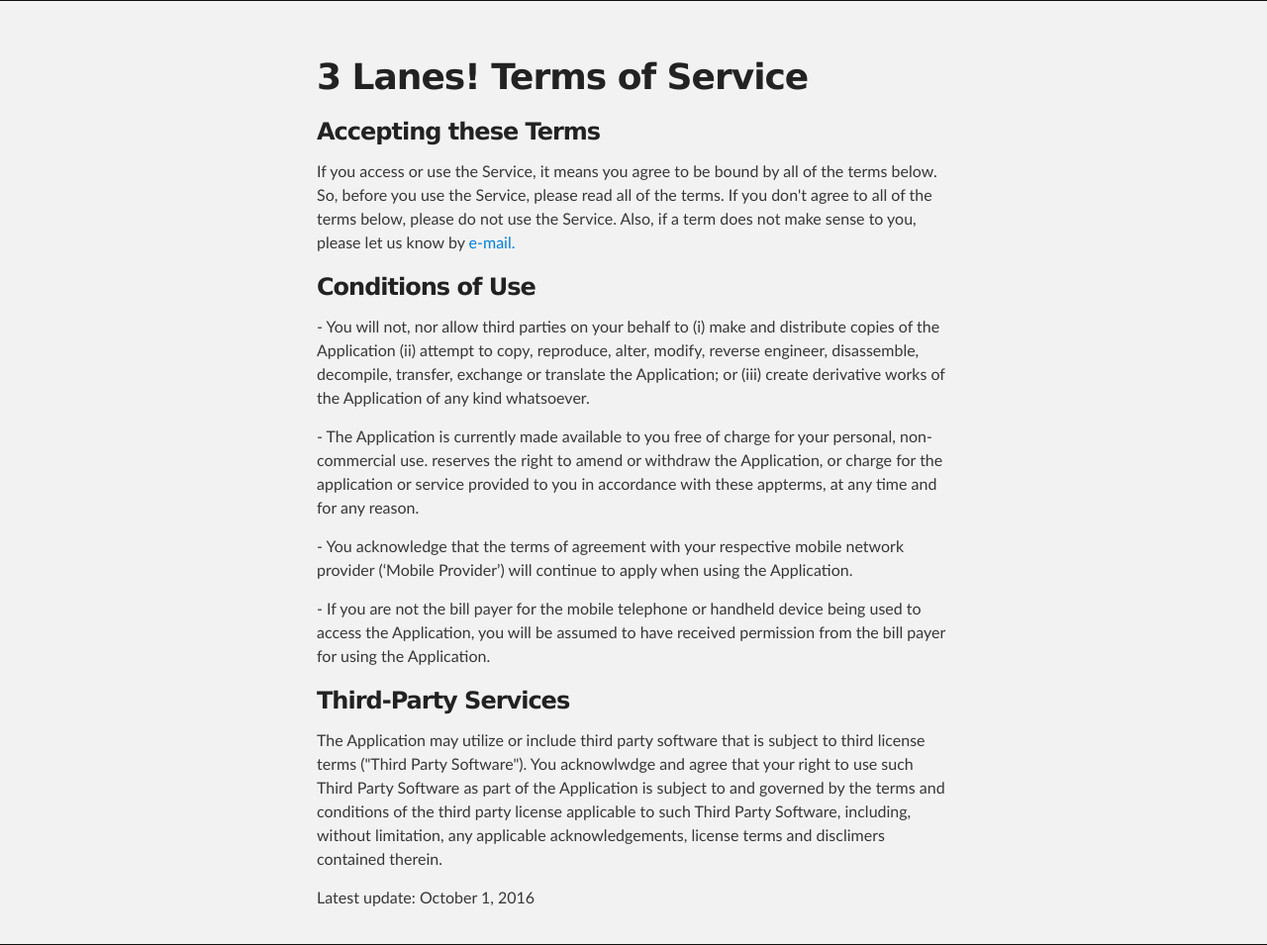
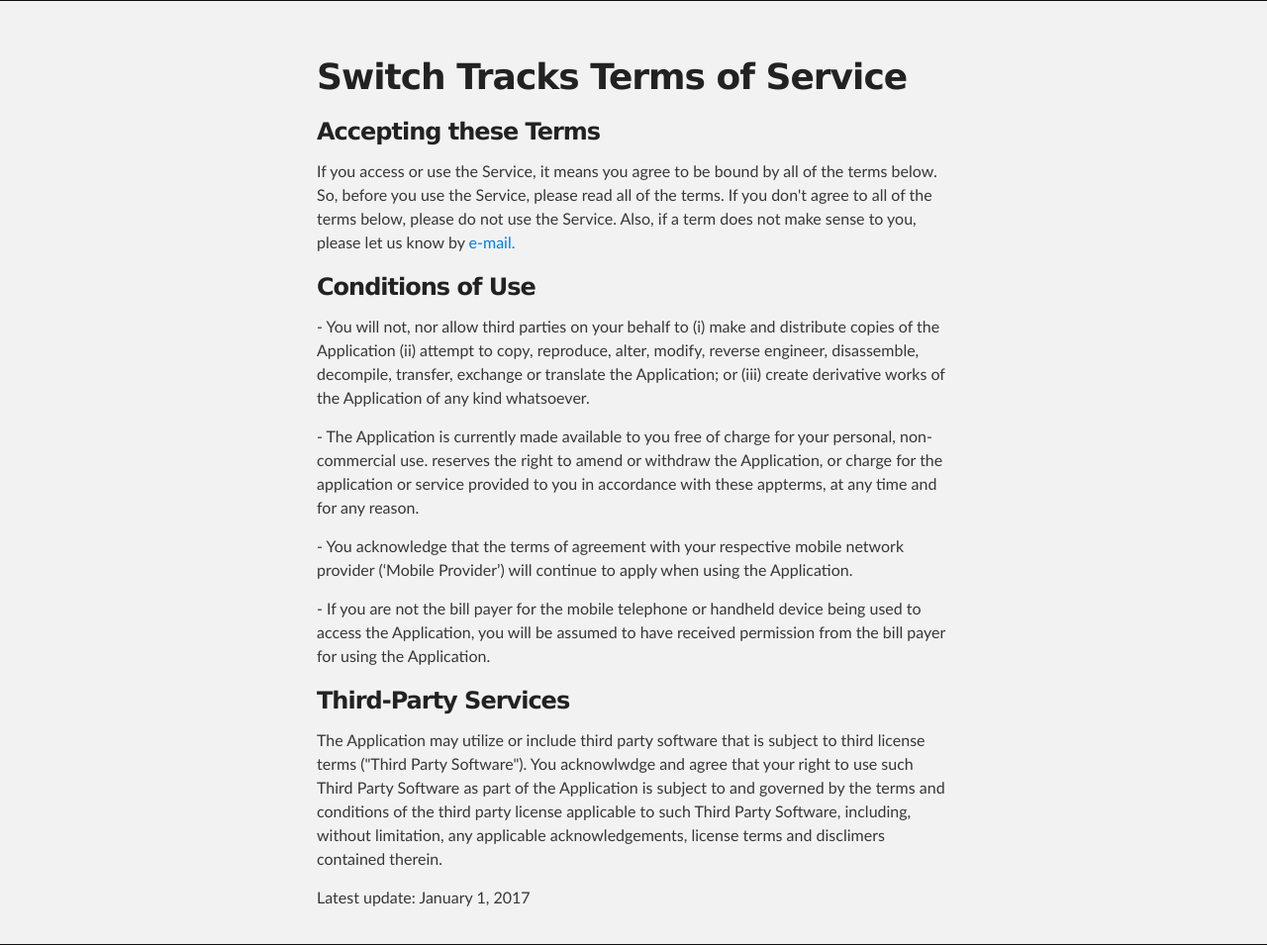
Before and after one commit to einal/3-corners.terms, a plain HTML site: page index.html in a window 1280 px wide. Shown: the whole page at 99% size. Drawn offline with Linux system fonts and the light colour scheme.

Commit message:
update 1

```diff
--- a/index.html
+++ b/index.html
@@ -4,11 +4,11 @@
   <head>
     <meta charset='utf-8'>
     <meta http-equiv="X-UA-Compatible" content="chrome=1">
-    <meta name="description" content="3Lanes-privacypolicy : ">
+    <meta name="description" content="switch-tracks-privacypolicy : ">
 
     <link rel="stylesheet" type="text/css" media="screen" href="stylesheets/stylesheet.css">
 
-    <title>3 Lanes! privacypolicy</title>
+    <title>Switch Tracks! privacypolicy</title>
   </head>
 
   <body>
@@ -19,7 +19,7 @@
       <section id="main_content" class="inner">
 
 <h1>
-3 Lanes! Terms of Service</h1>
+Switch Tracks Terms of Service</h1>
 
 <h3>
 Accepting these Terms</h3>
@@ -48,7 +48,7 @@ you will be assumed to have received permission from the bill payer for using th
    and conditions of the third party license applicable to such Third Party Software, including, without limitation, any applicable
    acknowledgements, license terms and disclimers contained therein.</p>
 
-<p>Latest update: October 1, 2016</p>
+<p>Latest update: January 1, 2017</p>
 
       </section>
     </div>
```
